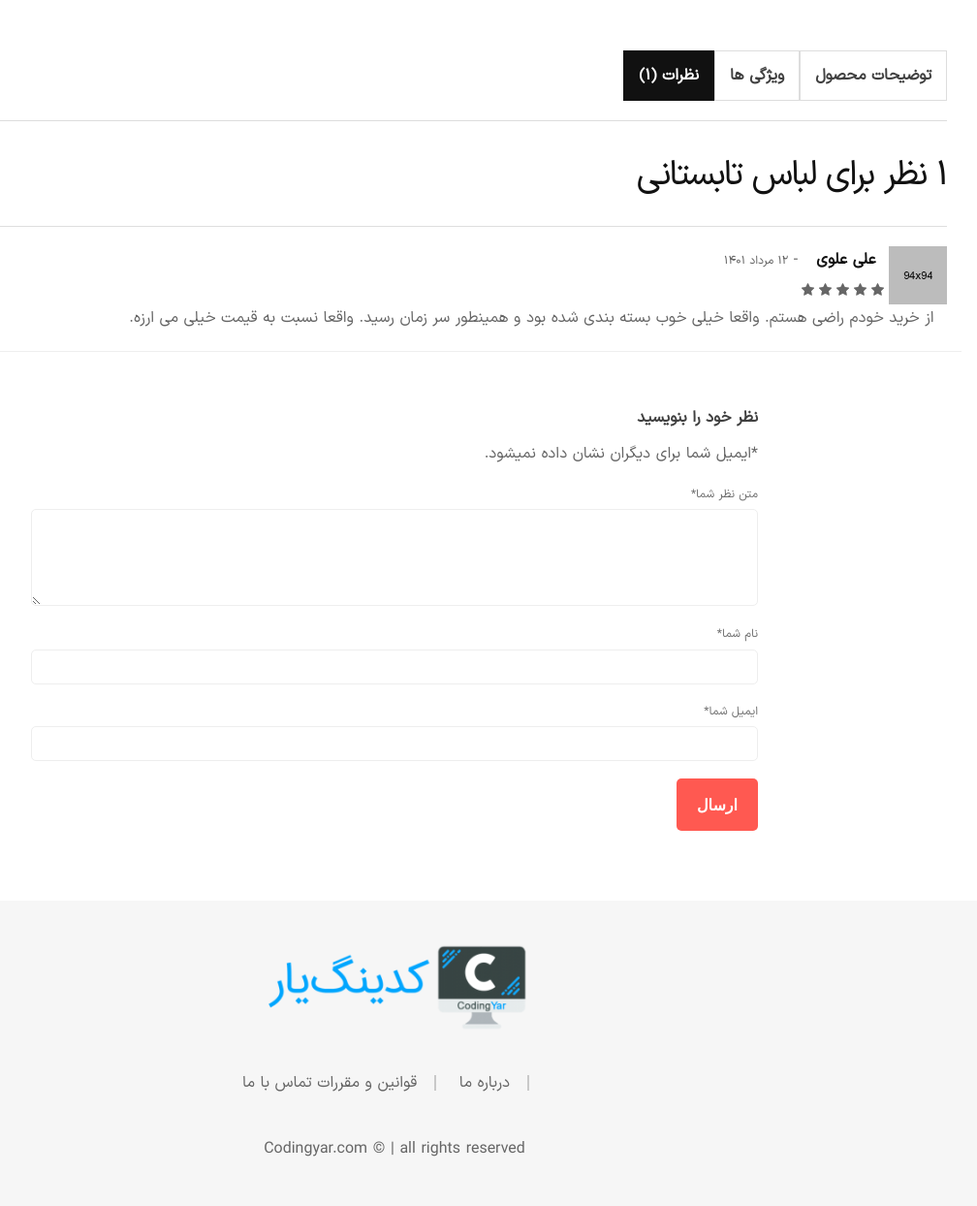
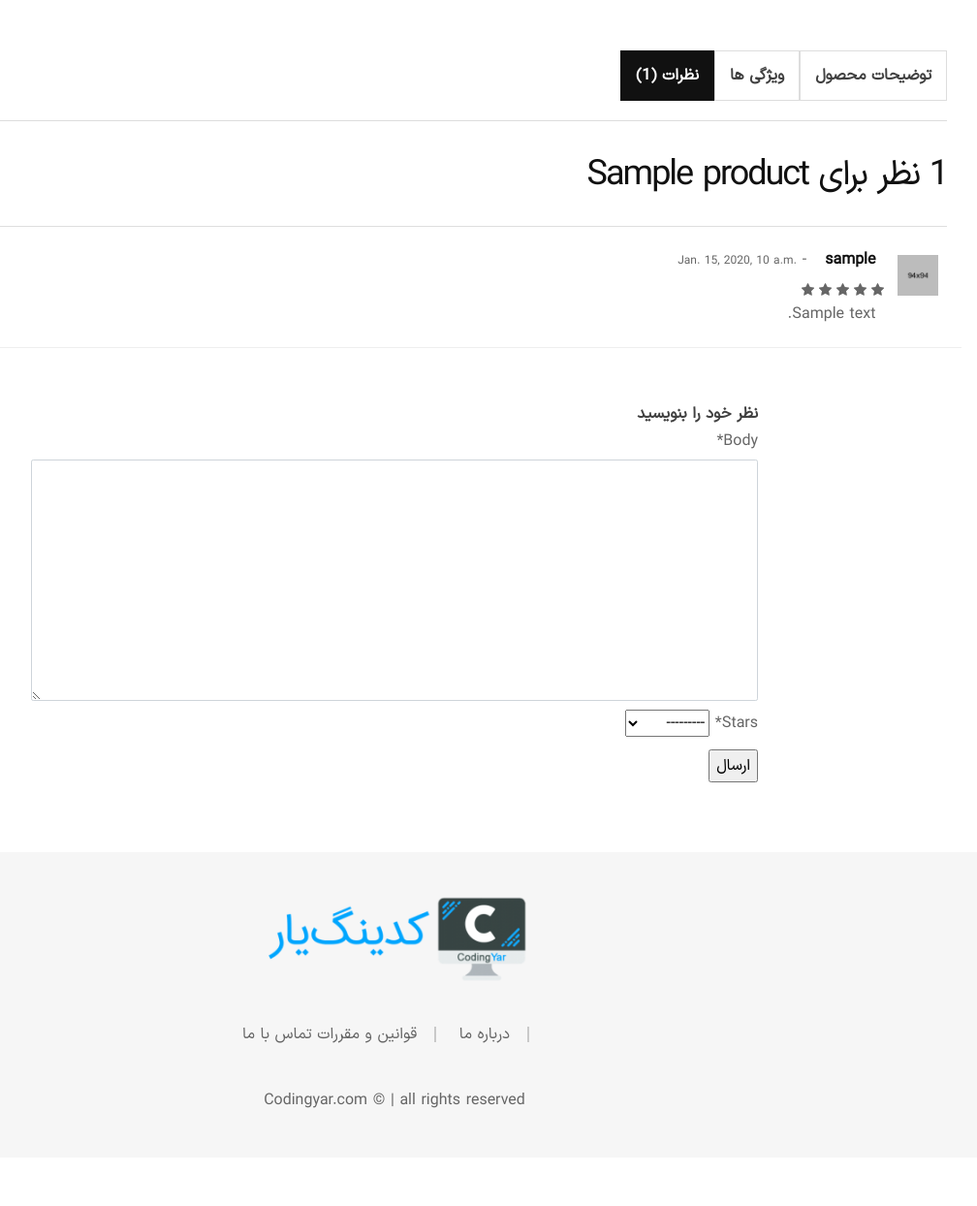
Before and after one commit to AliGanji14/django-OnlineShop, a Django app: page /products/1/ in a window 1280 px wide, after a click that opens the changed part. Shown: the part 768-2012 px from the top of the page at 97% size, without its empty margins (251-1259 px from the left). After the commit the page ends 1911 px from the top, so only its background shows below. Run offline with Django 5.2, Linux system fonts and the light colour scheme; tables that the repository leaves empty hold one stand-in row (values such as "Sample post"); parts of the project's set-up code (start-up, migrations or seed data) failed here and were passed over; some libraries are stand-ins or nearby versions; some web fonts are replaced.

Commit message:
make CommentCreateView and make templatetags

```diff
--- /dev/null
+++ b/products/forms.py
@@ -0,0 +1,9 @@
+from django.forms import ModelForm
+
+from .models import Comment
+
+
+class CommentForm(ModelForm):
+    class Meta:
+        model = Comment
+        fields = ['body', 'stars',]
--- a/products/templates/products/product_detail.html
+++ b/products/templates/products/product_detail.html
@@ -1,6 +1,7 @@
 {% extends '_base.html' %}
-
-
+{% load static %}
+{% load crispy_forms_tags %}
+{% load comment_tags %}
 {% block page_title %}Product detail {{ product.title }}{% endblock %}
 
 
@@ -77,7 +78,7 @@
                                     </a>
                                     <a class="m-0 product-data-tab__link nav-link" id="nav-reviews-tab"
                                        data-toggle="tab" href="#nav-reviews" role="tab" aria-selected="true">
-                                        <span>نظرات (۱)</span>
+                                        <span>نظرات ({{ product.comments.all|only_active_comment|length }})</span>
                                     </a>
                                 </div>
                                 <div class="tab-content product-data-tab__content" id="product-tabContent">
@@ -117,35 +118,34 @@
                                     <div class="tab-pane fade" id="nav-reviews" role="tabpanel"
                                          aria-labelledby="nav-reviews-tab">
                                         <div class="product-reviews">
-                                            <h3 class="review__title">۱ نظر برای لباس تابستانی</h3>
+                                            <h3 class="review__title">{{ product.comments.all|only_active_comment|length }} نظر
+                                                برای {{ product.title }}</h3>
                                             <ul class="review__list">
                                                 <li class="review__item">
+                                                    {% for comment in product.comments.all|only_active_comment %}
                                                         <div class="review__container">
                                                             <div class="review__text">
                                                                 <div class="d-flex flex-sm-row flex-row">
-                                                                <img src="assets/img/others/comment-1.jpg"
-                                                                     alt="Review Avatar" class="review__avatar">
+                                                                    <img src="{% static 'img/others/comment-1.jpg' %}"
+                                                                         alt="Review Avatar" class="review__avatar p-3">
                                                                     <div>
                                                                         <div class="review__meta">
-                                                                        <strong class="review__author px-4">علی
-                                                                            علوی</strong>
+                                                                            <span class="review__published-date">{{ comment.datetime_created }}</span>
                                                                             <span class="review__dash">-</span>
-                                                                        <span class="review__published-date">۱۲ مرداد ۱۴۰۱</span>
+                                                                            <strong class="review__author px-4">{{ comment.author.username }}</strong>
                                                                         </div>
                                                                         <div class="product-rating">
                                                                             <div class="m-0 star-rating star-five">
                                                                             <span>Rated <strong
-                                                                                    class="rating">5.00</strong> out of 5</span>
+                                                                                    class="rating">{{ comment.stars }}</strong> out of 5</span>
+                                                                            </div>
+                                                                        </div>
+                                                                        <p class="review__description text-right px-4 pt-2">{{ comment.body }}</p>
                                                                     </div>
                                                                 </div>
                                                             </div>
                                                         </div>
-                                                            <p class="review__description text-right px-4">
-                                                                از خرید خودم راضی هستم. واقعا خیلی خوب بسته بندی شده بود
-                                                                و همینطور سر زمان رسید. واقعا نسبت به قیمت خیلی می ارزه.
-                                                            </p>
-                                                        </div>
-                                                    </div>
+                                                    {% endfor %}
                                                 </li>
                                             </ul>
                                             <div class="review-form-wrapper">
@@ -154,37 +154,11 @@
                                                     <div class="col-lg-8 m-auto">
                                                         <span class="reply-title pull-right">نظر خود را بنویسید</span>
                                                         <br>
-                                                        <form action="#" class="form text-right">
-                                                            <div class="form-notes mb--20">
-                                                                <p class="my-3"><span class="required">*</span>ایمیل شما
-                                                                    برای دیگران نشان داده نمیشود.</p>
-                                                            </div>
-                                                            <div class="form__group mb--10">
-                                                                <label class="form__label d-block" for="email">متن نظر
-                                                                    شما<span class="required">*</span></label>
-                                                                <textarea name="review" id="review"
-                                                                          class="form__input form__input--textarea"></textarea>
-                                                            </div>
-                                                            <div class="form__group mb--20">
-                                                                <label class="form__label d-block" for="name">نام
-                                                                    شما<span class="required">*</span></label>
-                                                                <input type="text" name="name" id="name"
-                                                                       class="form__input">
-                                                            </div>
-                                                            <div class="form__group mb--20">
-                                                                <label class="form__label d-block" for="email">ایمیل شما<span
-                                                                        class="required">*</span></label>
-                                                                <input type="email" name="email" id="email"
-                                                                       class="form__input">
-                                                            </div>
-                                                            <div class="form__group">
-                                                                <div class="form-row">
-                                                                    <div class="col-12">
-                                                                        <input type="submit" value="ارسال"
-                                                                               class="btn-submit">
-                                                                    </div>
-                                                                </div>
-                                                            </div>
+                                                        <form action="{% url 'comment_create' product.id %}"
+                                                              class="form text-right" method="POST">
+                                                            {% csrf_token %}
+                                                            {{ comment_form|crispy }}
+                                                            <input type="submit" value="ارسال">
                                                         </form>
                                                     </div>
                                                 </div>
--- /dev/null
+++ b/products/templatetags/comment_tags.py
@@ -0,0 +1,8 @@
+from django import template
+
+register = template.Library()
+
+
+@register.filter
+def only_active_comment(comment):
+    return comment.filter(active=True)
--- a/products/urls.py
+++ b/products/urls.py
@@ -5,4 +5,5 @@ from . import views
 urlpatterns = [
     path('', views.ProductListView.as_view(), name='product_list'),
     path('<int:pk>/', views.ProductDetailView.as_view(), name='product_detail'),
+    path("comment/<int:pk>/", views.CommentCreateView.as_view(), name='comment_create'),
 ]
--- a/products/views.py
+++ b/products/views.py
@@ -1,7 +1,8 @@
-from django.shortcuts import render
+from django.shortcuts import get_object_or_404, reverse
 from django.views import generic
 
-from .models import Product
+from .forms import CommentForm
+from .models import Product, Comment
 
 
 class ProductListView(generic.ListView):
@@ -14,3 +15,23 @@ class ProductDetailView(generic.DetailView):
     model = Product
     template_name = 'products/product_detail.html'
     context_object_name = 'product'
+
+    def get_context_data(self, **kwargs):
+        context = super().get_context_data(**kwargs)
+        context['comment_form'] = CommentForm()
+        return context
+
+
+class CommentCreateView(generic.CreateView):
+    model = Comment
+    form_class = CommentForm
+
+    def form_valid(self, form):
+        obj = form.save(commit=False)
+        obj.author = self.request.user
+
+        product_id = int(self.kwargs['pk'])
+        product = get_object_or_404(Product, pk=product_id)
+        obj.product = product
+
+        return super().form_valid(form)
--- a/templates/_base.html
+++ b/templates/_base.html
@@ -20,8 +20,9 @@
 
     <!-- style css -->
     <link rel="stylesheet" href="{% static 'css/main.css' %}">
-    {#    <link href="https://cdn.jsdelivr.net/npm/bootstrap@5.3.3/dist/css/bootstrap.min.css" rel="stylesheet"#}
-    {#          integrity="sha384-QWTKZyjpPEjISv5WaRU9OFeRpok6YctnYmDr5pNlyT2bRjXh0JMhjY6hW+ALEwIH" crossorigin="anonymous">#}
+    <!-- Bootstrap CSS -->
+{#        <link href="https://cdn.jsdelivr.net/npm/bootstrap@5.1.3/dist/css/bootstrap.min.css" rel="stylesheet"#}
+{#              integrity="sha384-1BmE4kWBq78iYhFldvKuhfTAU6auU8tT94WrHftjDbrCEXSU1oBoqyl2QvZ6jIW3" crossorigin="anonymous"/>#}
 </head>
 <body dir='rtl'>
 <!-- Header Start -->
@@ -125,5 +126,9 @@
 
 <!-- Main JS -->
 <script src="{% static 'js/main.js' %}"></script>
+<!-- Option 1: Bootstrap Bundle with Popper -->
+{#<script src="https://cdn.jsdelivr.net/npm/bootstrap@5.1.3/dist/js/bootstrap.bundle.min.js"#}
+{#        integrity="sha384-ka7Sk0Gln4gmtz2MlQnikT1wXgYsOg+OMhuP+IlRH9sENBO0LRn5q+8nbTov4+1p"#}
+{#        crossorigin="anonymous"></script>#}
 </body>
 </html>
```
Also changed, not shown: products/admin.py (+16 -2 lines), products/models.py (+31 -0 lines), products/migrations/0002_comment.py (added), products/templatetags/__init__.py (added). Lines whose indentation alone changed are shown as unchanged.
